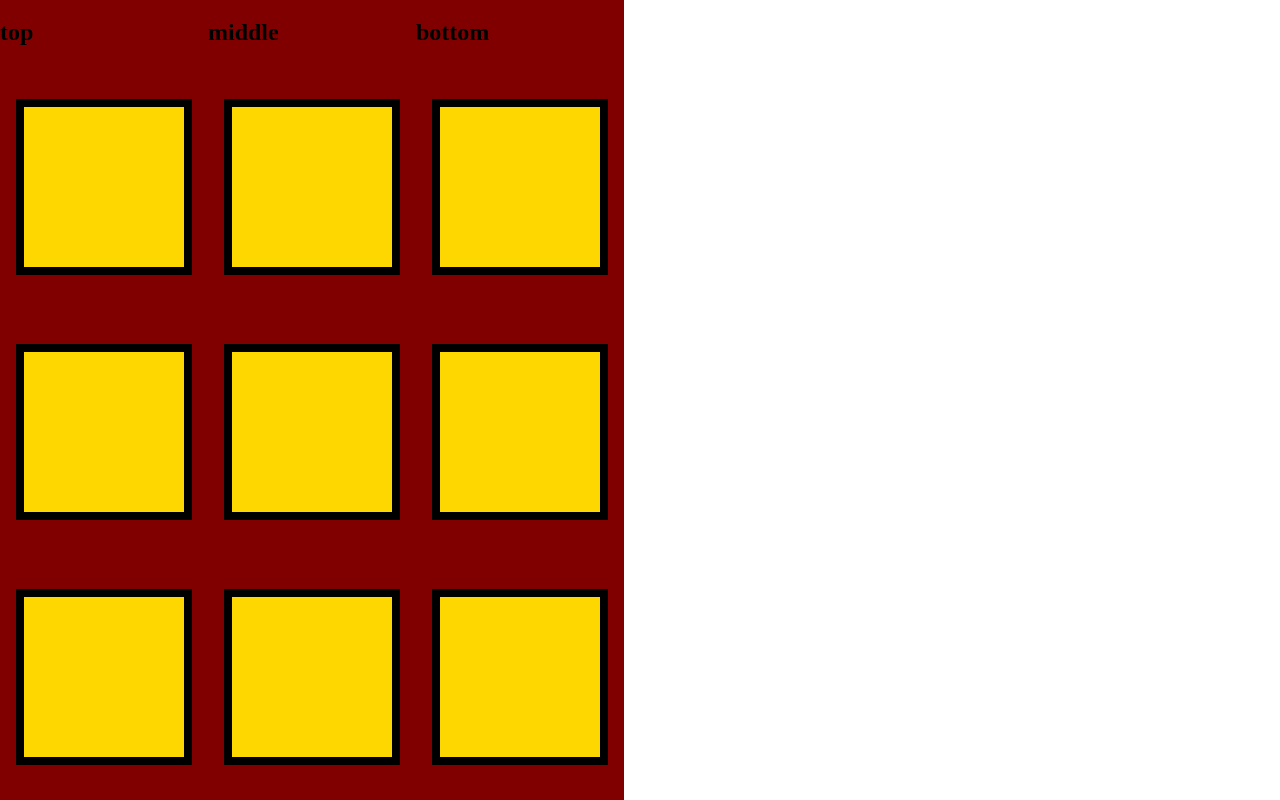
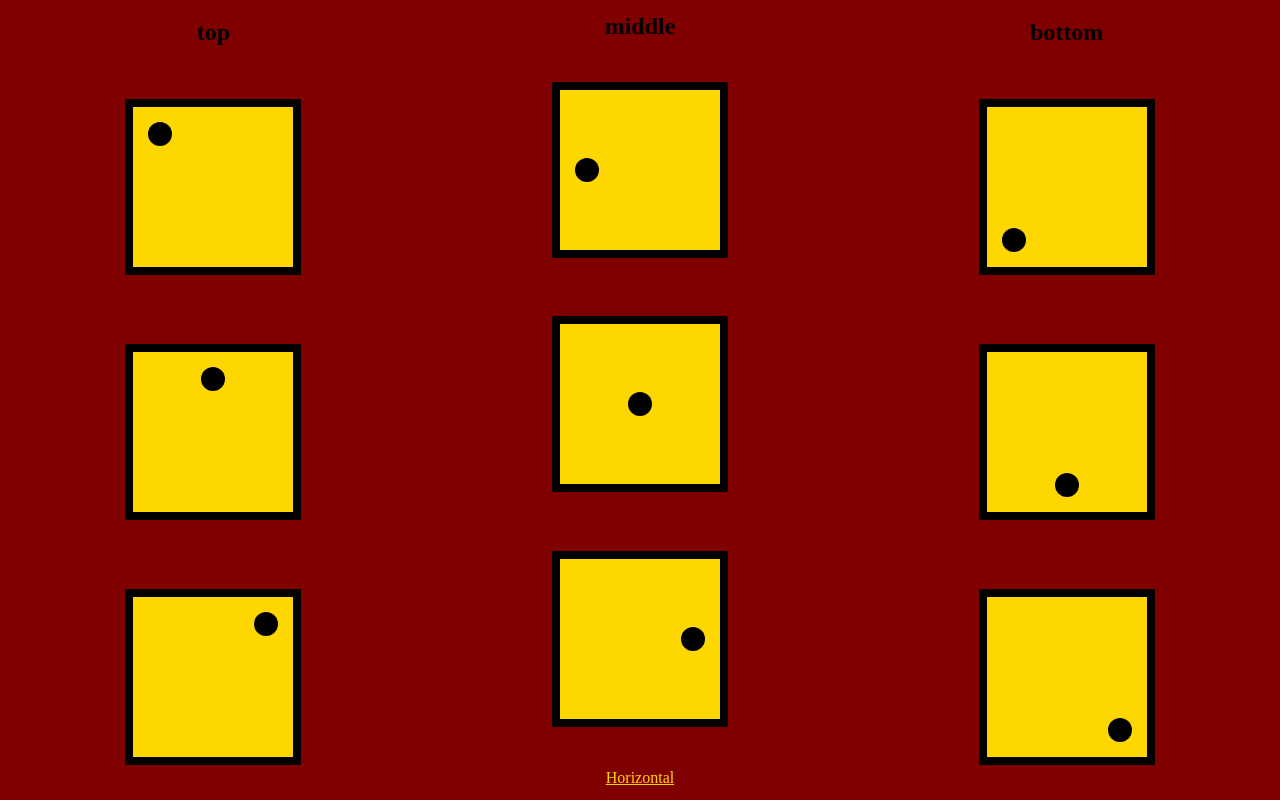
Before and after one commit to geekwise-kevin-henderson/geekwise-flexbox-nesting, a plain HTML site: page index.html in a window 1280 px wide. Drawn offline with Linux system fonts and the light colour scheme.

Commit message:
finished fist page started second page

```diff
--- a/css/style.css
+++ b/css/style.css
@@ -16,6 +16,7 @@ html, body{
 
 .column{
     height:100%;
+    width:calc(100%/3);
 
     display:flex;
     justify-content:space-around;
@@ -25,11 +26,16 @@ html, body{
     background-color:maroon;
 }
 
+section > h1{
+    text-align:center;
+}
+
 .dice{
     width:10rem;
     height:10rem;
 
     display:flex;
+    align-self:center;
 
     flex-direction:row;
 
@@ -42,11 +48,22 @@ html, body{
 
 }
 
+.dot{
+    width:1.5rem;
+    height:1.5rem;
+    margin:15px;
+    border-radius:1.5em;
+
+    background-color:black;
+
+    display:flex;
+}
+
 .left{
     justify-content:flex-start;
 }
 
-.center{
+.middle{
     justify-content:center;
 }
 
@@ -55,23 +72,27 @@ html, body{
 }
 
 .top{
-    align-content:flex-start;
+    align-self:flex-start;
 }
 
-.middle{
-    align-content:center;
+.center{
+    align-self:center;
 }
 
 .bottom{
-    align-content:flex-end;
+    align-self:flex-end;
 }
 
-.dot{
-    width:1em;
-    height:1em;
+#link{
+    width:100%;
 
-    background-color:black;
+    background-color:moroon;
 
-    display:flex;
-    flex-grow:1;
+    text-align:center;
+
+    float:left;
 }
+
+a{
+    color:gold;
+}
--- a/index.html
+++ b/index.html
@@ -6,42 +6,48 @@
     <title>Geekwise-flexbox-nesting</title>
 </head>
 <body>
+    <!--left side-->
     <section class='column'>
         <h1>top</h1>
-        <div class='dice'>
-            <span class='dot, left, top' dot='one'></span>
+        <div class='dice left'>
+            <span class='dot top' dot='one'></span>
         </div>
-        <div class='dice'>
-            <span class='dot, center, top' dot='two'></span>
+        <div class='dice middle'>
+            <span class='dot top' dot='two'></span>
         </div>
-        <div class='dice'>
-            <span class='dot, right, top' dot='three'></span>
+        <div class='dice right'>
+            <span class='dot top' dot='three'></span>
         </div>
     </section>
-
+    <!--middle-->
     <section class='column'>
         <h1>middle</h1>
-        <div class='dice'>
-            <span class='dot, left, middle' dot='four'></span>
+        <div class='dice left'>
+            <span class='dot center' dot='four'></span>
         </div>
-        <div class='dice'>
-            <span class='dot, center, middle' dot='five'></span>
+        <div class='dice middle'>
+            <span class='dot center' dot='five'></span>
         </div>
-        <div class='dice'>
-            <span class='dot, right, middle' dot='six'></span>
+        <div class='dice right'>
+            <span class='dot center' dot='six'></span>
         </div>
+        <div id='link'>
+        <p>
+            <a href='horizontal.html'>Horizontal</a>
+        </p>
+    </div>
     </section>
-
+    <!--right side-->
     <section class='column'>
         <h1>bottom</h1>
-        <div class='dice'>
-            <span class='dot, left, bottom' dot='seven'></span>
+        <div class='dice left'>
+            <span class='dot bottom' dot='seven'></span>
         </div>
-        <div class='dice'>
-            <span class='dot, center, bottom' dot='eight'></span>
+        <div class='dice middle'>
+            <span class='dot bottom' dot='eight'></span>
         </div>
-        <div class='dice'>
-            <span class='dot, right, bottom' dot='nine'></span>
+        <div class='dice right'>
+            <span class='dot bottom' dot='nine'></span>
         </div>
     </section>
 </body>
```
Also changed, not shown: css/horizontal.css (added, +43 -0 lines), horizontal.html (added, +77 -0 lines).
